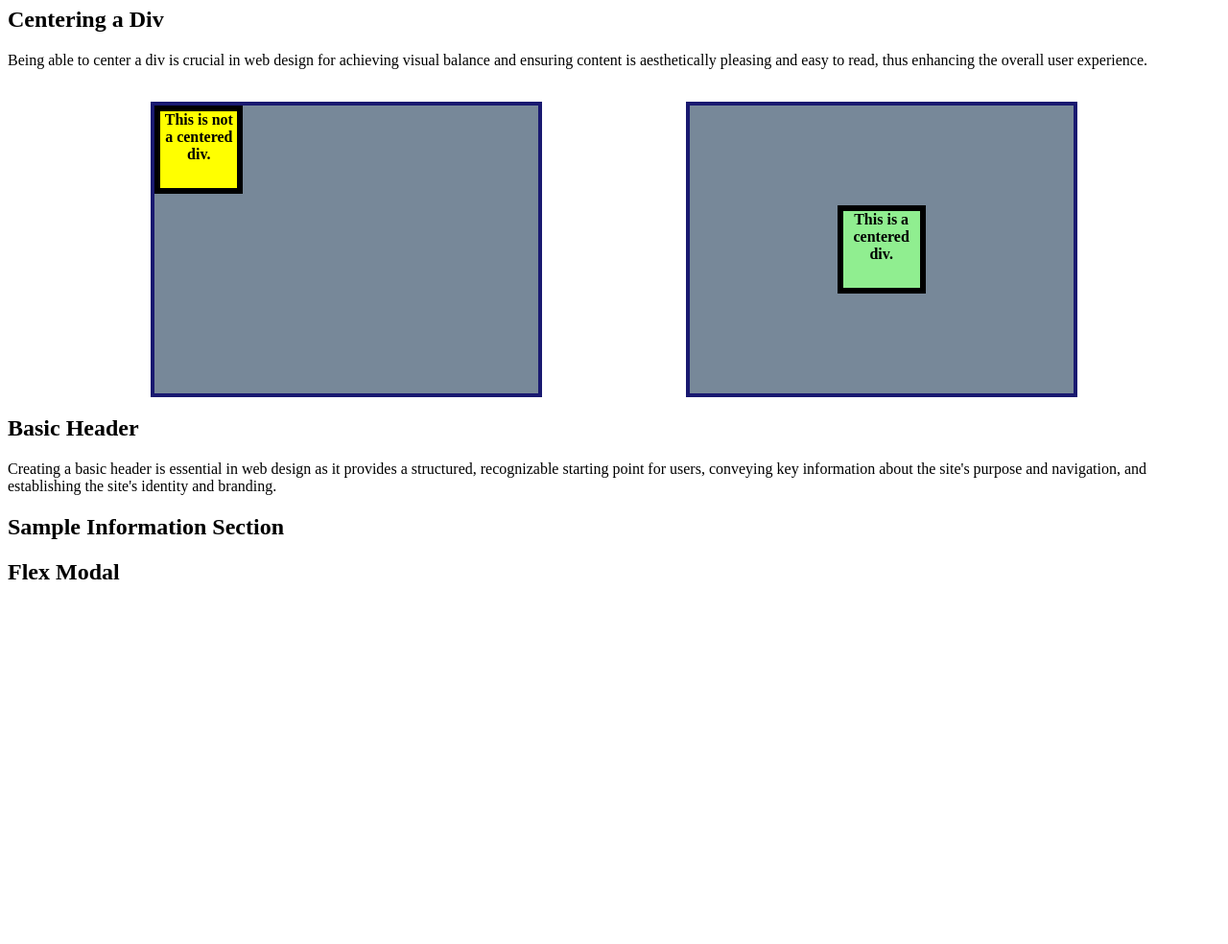
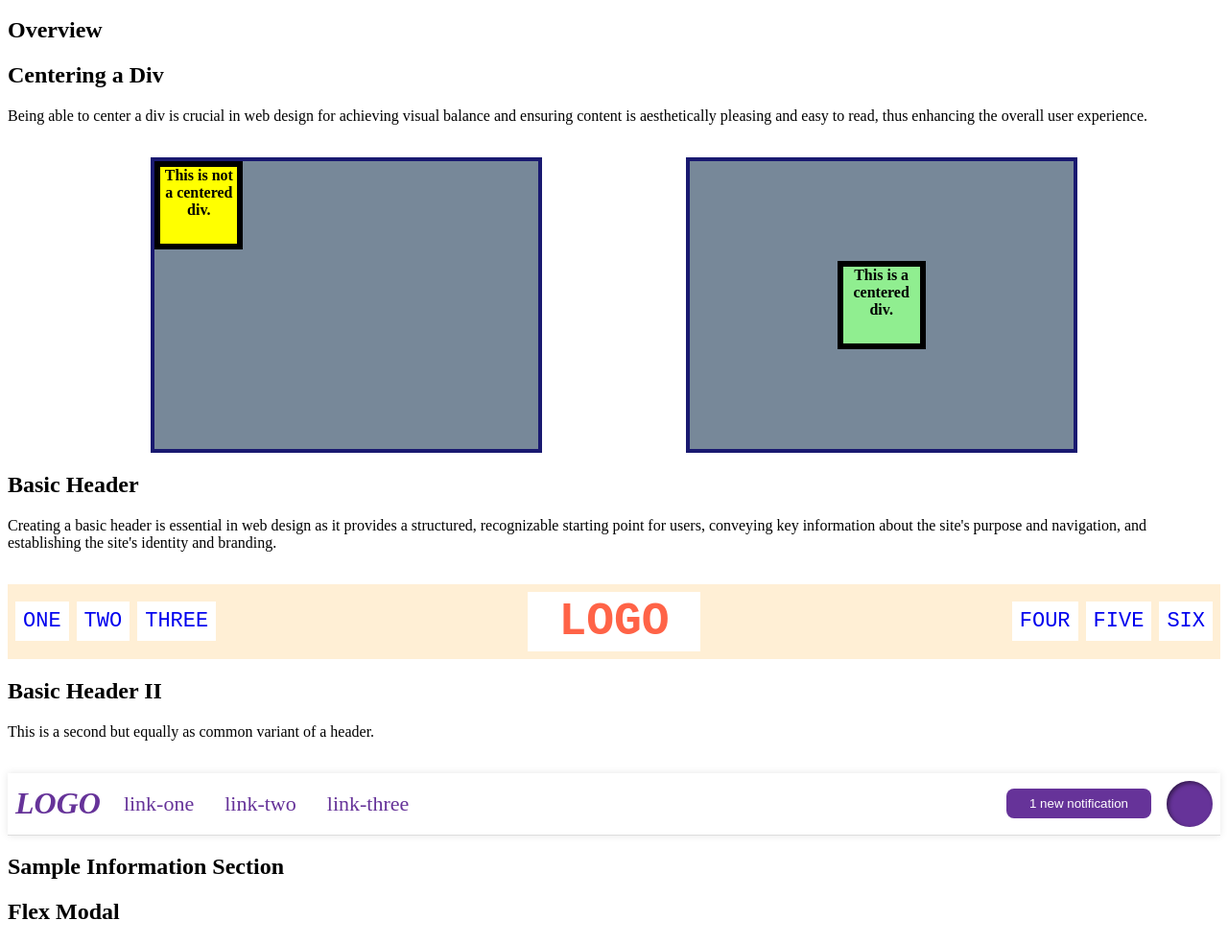
Before and after one commit to tejaun/exploring-css-flex, a plain HTML site: page index.html in a window 1280 px wide. Shown: the part 101-1085 px from the top of the page at 96% size. Before the commit the page ends 800 px from the top, so only its background shows below. Drawn offline with Linux system fonts and the light colour scheme.

Commit message:
Added HTML and CSS for Header Exercises. Basic Header I and Basic Header II now have HTML and CSS.

```diff
--- a/index.html
+++ b/index.html
@@ -7,8 +7,8 @@
   </head>
 
   <body>
-    <h1></h1>
-    <h4>By: TeJaun RiChard</h4>
+    <h1 class="title">Exploring CSS Flex</h1>
+    <h4 class="author">By: TeJaun RiChard</h4>
 
     <h2>Overview</h2>
 
@@ -22,7 +22,9 @@
 
     <div class="bigcontainer">
       <div class="container" id="exercise-one-container-one">
-        <div class="box" id="exercise-one-box-one">This is not a centered div.</div>
+        <div class="box" id="exercise-one-box-one">
+          This is not a centered div.
+        </div>
       </div>
 
       <div class="container" id="exercise-one-container-two">
@@ -31,8 +33,50 @@
     </div>
 
     <h2>Basic Header</h2>
-    <p>Creating a basic header is essential in web design as it provides a structured, recognizable starting point for users, conveying key information about the site's purpose and navigation, and establishing the site's identity and branding.
+    <p>
+      Creating a basic header is essential in web design as it provides a
+      structured, recognizable starting point for users, conveying key
+      information about the site's purpose and navigation, and establishing the
+      site's identity and branding.
     </p>
+    <br />
+
+    <div class="header">
+      <div class="left-links">
+        <ul>
+          <li><a href="#">ONE</a></li>
+          <li><a href="#">TWO</a></li>
+          <li><a href="#">THREE</a></li>
+        </ul>
+      </div>
+      <div class="logo">LOGO</div>
+      <div class="right-links">
+        <ul>
+          <li><a href="#">FOUR</a></li>
+          <li><a href="#">FIVE</a></li>
+          <li><a href="#">SIX</a></li>
+        </ul>
+      </div>
+    </div>
+
+    <h2>Basic Header II</h2>
+    <p>This is a second but equally as common variant of a header.</p>
+    <br />
+
+    <div class="header-two">
+      <div class="container" id="container-left">
+        <div class="logo-two">LOGO</div>
+        <ul class="links">
+          <li><a href="google.com">link-one</a></li>
+          <li><a href="google.com">link-two</a></li>
+          <li><a href="google.com">link-three</a></li>
+        </ul>
+      </div>
+      <div class="container" id="container-right">
+        <button class="notifications">1 new notification</button>
+        <div class="profile-image"></div>
+      </div>
+    </div>
 
     <h2>Sample Information Section</h2>
     <p></p>
--- a/style.css
+++ b/style.css
@@ -1,3 +1,9 @@
+
+.title, .author {
+    text-align: center;
+}
+
+
 /* ------------------------- */
 /* Centering the Div */
 /* ------------------------- */
@@ -6,7 +12,8 @@
   display: flex;
   justify-content: space-evenly;
 }
-#exercise-one-container-one, #exercise-one-container-two {
+#exercise-one-container-one,
+#exercise-one-container-two {
   background: lightslategray;
   border: 4px solid midnightblue;
   width: 400px;
@@ -19,7 +26,8 @@
   justify-content: center;
 }
 
-#exercise-one-box-one, #exercise-one-box-two {
+#exercise-one-box-one,
+#exercise-one-box-two {
   font-weight: bold;
   text-align: center;
   border: 6px solid black;
@@ -38,3 +46,99 @@
 /* ------------------------- */
 /* Creating a Basic Header */
 /* ------------------------- */
+
+.header {
+  font-family: monospace;
+  background: papayawhip;
+  display: flex;
+  padding: 8px;
+  justify-content: space-between;
+  align-items: center;
+}
+
+.logo {
+  font-size: 48px;
+  font-weight: 900;
+  color: tomato;
+  background: white;
+  padding: 4px 32px;
+}
+
+ul {
+  /* this removes the dots on the list items*/
+  list-style-type: none;
+  display: flex;
+  justify-content: space-between;
+  margin: 0;
+  padding: 0;
+  gap: 8px;
+}
+
+a {
+  font-size: 22px;
+  background: white;
+  padding: 8px;
+  /* this removes the line under the links */
+  text-decoration: none;
+}
+
+
+/* ------------------------- */
+/* Creating a Basic Header II */
+/* ------------------------- */
+
+.header-two {
+    background: white;
+    border-bottom: 1px solid #ddd;
+    box-shadow: 0 0 8px rgba(0,0,0,.1);
+    display: flex;
+    padding: 8px;
+    justify-content: space-between;
+  }
+
+  #container-left, #container-right {
+    display: flex;
+    align-items: center;
+    gap: 16px;
+  }
+
+  .profile-image {
+    background: rebeccapurple;
+    box-shadow: inset 2px 2px 4px rgba(0,0,0,.5);
+    border-radius: 50%;
+    width: 48px;
+    height: 48px;
+  }
+
+  .logo-two {
+    color: rebeccapurple;
+    font-size: 32px;
+    font-weight: 900;
+    font-style: italic;
+  }
+
+  button {
+    border: none;
+    border-radius: 8px;
+    background: rebeccapurple;
+    color: white;
+    padding: 8px 24px;
+  }
+
+  .header-two a {
+    /* this removes the line under our links */
+    text-decoration: none;
+    color: rebeccapurple;
+  }
+
+  .header-two ul {
+    list-style-type: none;
+    display: flex;
+    margin: 0;
+    padding: 0;
+    gap: 16px;
+  }
+
+/* ------------------------- */
+/* Informational Section */
+/* ------------------------- */
```
Lines whose indentation alone changed are shown as unchanged.
